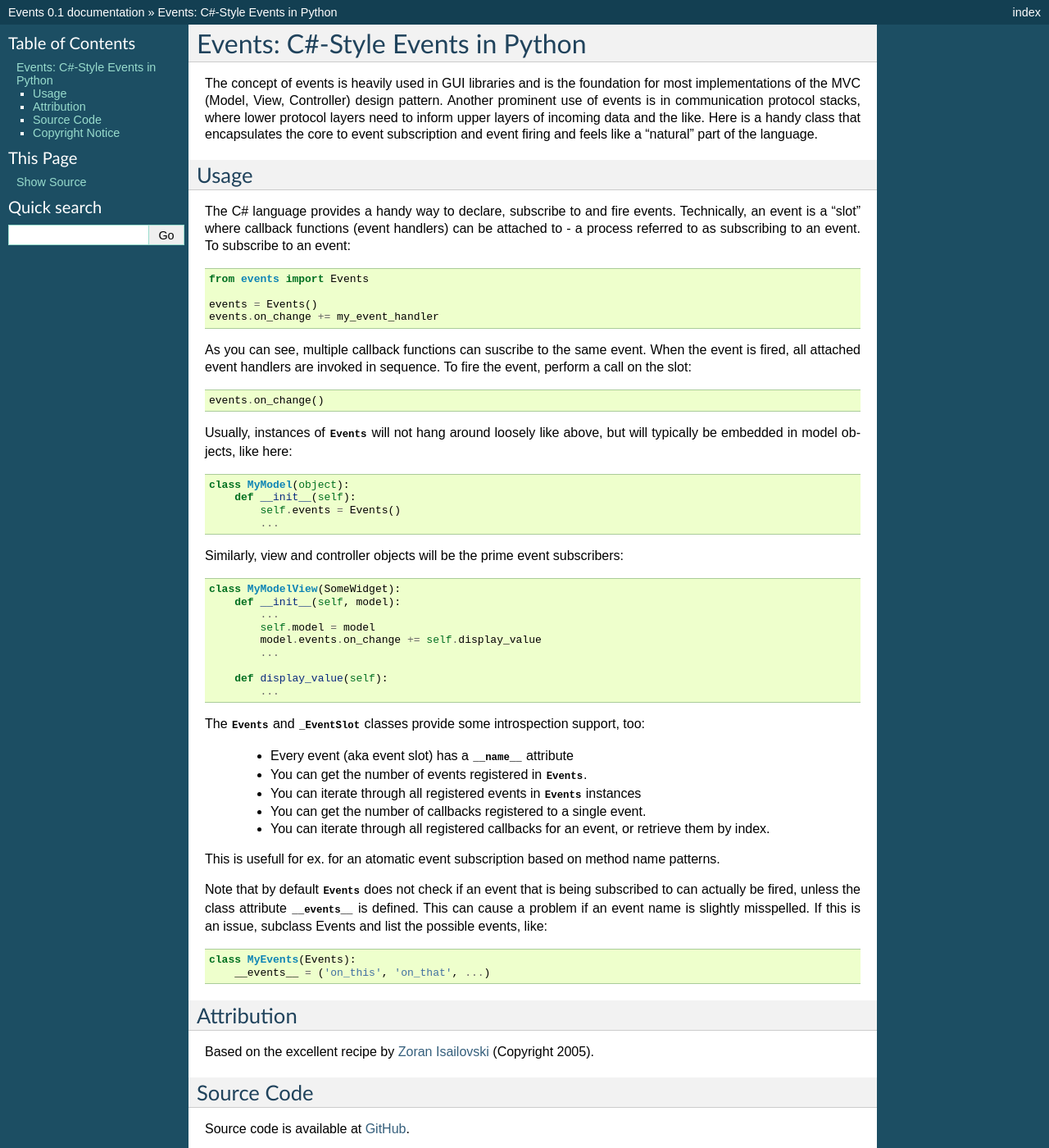
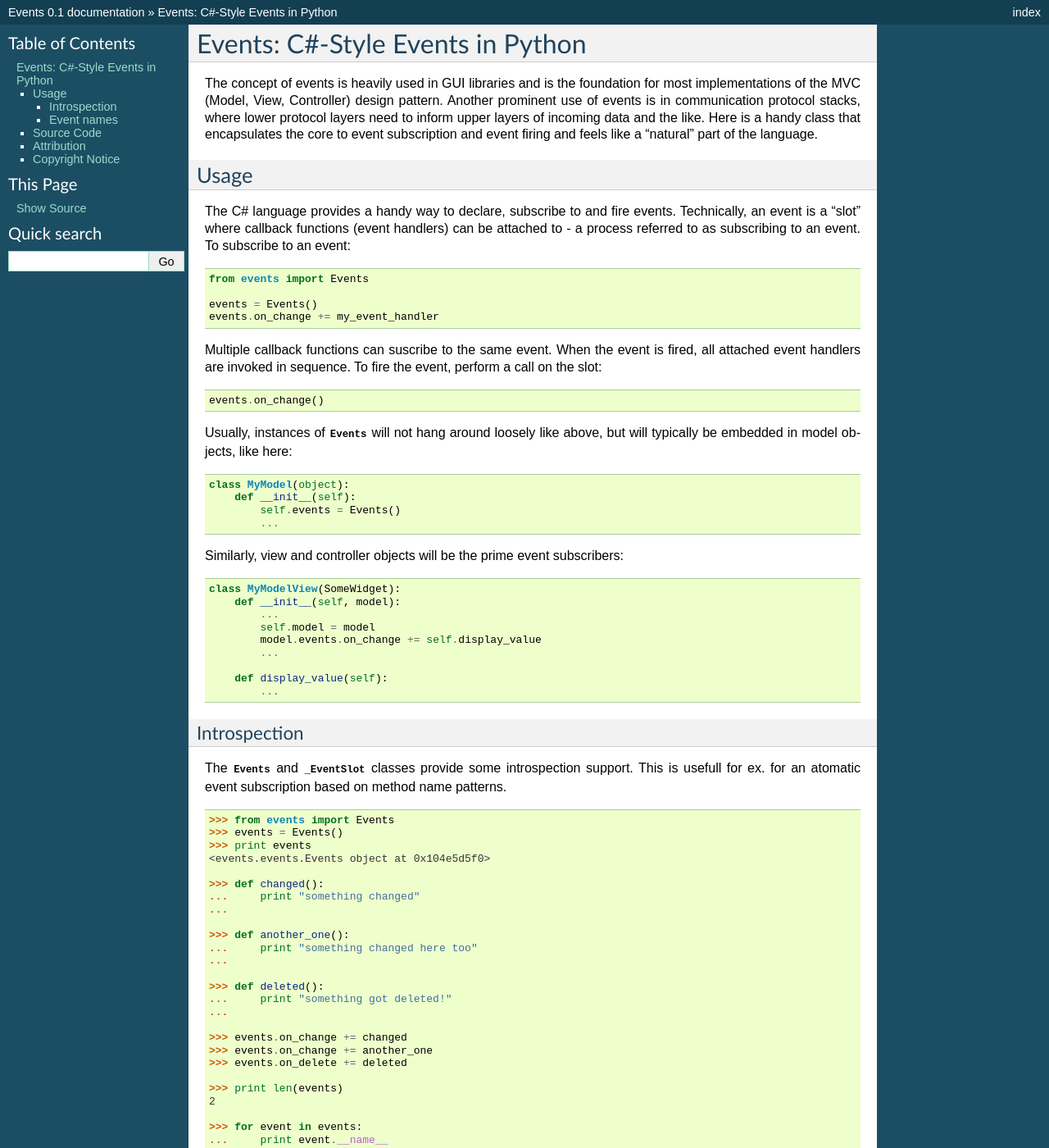
Before and after one commit to pyeve/events, a Sphinx documentation site: the page built from events/docs/index.rst, in a window 1280 px wide and 1400 px high. Shown: the whole window at 82% size. Built offline with Sphinx 7.4.7, drawn with Linux system fonts in a browser that asks for light colours; some of the changed text lies outside the part shown.

Commit message:
Introspection example and some more cleanup

```diff
--- a/events/docs/index.rst
+++ b/events/docs/index.rst
@@ -9,7 +9,7 @@ like. Here is a handy class that encapsulates the core to event subscription
 and event firing and feels like a "natural" part of the language.
 
 Usage
------
+=====
 The C# language provides a handy way to declare, subscribe to and fire
 events. Technically, an event is a "slot" where callback functions (event
 handlers) can be attached to - a process referred to as subscribing to an
@@ -20,9 +20,9 @@ event. To subscribe to an event: ::
     events = Events()
     events.on_change += my_event_handler
 
-As you can see, multiple callback functions can suscribe to the same
-event. When the event is fired, all attached event handlers are invoked in
-sequence. To fire the event, perform a call on the slot: ::
+Multiple callback functions can suscribe to the same event. When the event is
+fired, all attached event handlers are invoked in sequence. To fire the event,
+perform a call on the slot: ::
 
     events.on_change()
 
@@ -46,46 +46,103 @@ Similarly, view and controller objects will be the prime event subscribers: ::
         def display_value(self):
             ...
 
+Introspection
+-------------
 The :class:`~events.Events` and :class:`~events._EventSlot` classes provide
-some introspection support, too:
+some introspection support. This is usefull for ex. for an atomatic event
+subscription based on method name patterns. ::
 
-    - Every event (aka event slot) has a :attr:`__name__` attribute
-    - You can get the number of events registered in :class:`~events.Events`.
-    - You can iterate through all registered events in :class:`~events.Events`
-      instances
-    - You can get the number of callbacks registered to a single event.
-    - You can iterate through all registered callbacks for an event, or
-      retrieve them by index.
+    >>> from events import Events
+    >>> events = Events()
+    >>> print events
+    <events.events.Events object at 0x104e5d5f0>
+
+    >>> def changed():
+    ...     print "something changed"
+    ...
+
+    >>> def another_one():
+    ...     print "something changed here too"
+    ...
+
+    >>> def deleted():
+    ...     print "something got deleted!"
+    ...
+
+    >>> events.on_change += changed
+    >>> events.on_change += another_one
+    >>> events.on_delete += deleted
+
+    >>> print len(events)
+    2
+
+    >>> for event in events:
+    ...     print event.__name__
+    ...
+    on_change
+    on_delete
+
+    >>> event = events.on_change
+    >>> print event
+    event 'on_change'
+
+    >>> print len(event)
+    2
+
+    >>> for handler in event:
+    ...     print handler.__name__
+    ...
+    changed
+    another_one
+
+    >>> print event[0]
+    <function changed at 0x104e5c230>
+
+    >>> print event[0].__name__
+    changed
+
+    >>> print len(events.on_delete)
+    1
+
+    >>> events.on_change()
+    something changed
+    somethind changed here too
+
+    >>> events.on_delete()
+    something got deleted!
 
 
-This is usefull for ex. for an atomatic event subscription based on method
-name patterns.
-
+Event names
+-----------
 Note that by default :class:`~events.Events` does not check if an event that is
 being subscribed to can actually be fired, unless the class attribute
 :attr:`__events__` is defined.  This can cause a problem if an event name is
-slightly misspelled. If this is an issue, subclass Events and list the possible
-events, like: ::
+slightly misspelled. If this is an issue, subclass :class:`~events.Events` and
+list the possible events, like: ::
 
     class MyEvents(Events):
-        __events__ = ('on_this', 'on_that', ...)
+        __events__ = ('on_this', 'on_that', )
 
+    events = MyEvents()
+
+    # this will raise a EventsException as `on_change` is unknown to MyEvents:
+    events.on_change += changed
+
+Source Code
+===========
+Source code is available at GitHub_.
 
 Attribution
------------
+===========
 Based on the excellent recipe by `Zoran Isailovski`_ (Copyright 2005).
 
-Source Code
------------
-Source code is available at `GitHub
-<https://github.com/nicolaiarocci/events>`_.
-
 Copyright Notice
-----------------
-This is an open source project by `Nicola Iarocci
-<http://nicolaiarocci.com>`_. See the original `LICENSE
-<https://github.com/nicolaiarocci/events/blob/master/LICENSE>`_ for more
-informations.
+================
+This is an open source project by `Nicola Iarocci`_. See the original LICENSE_
+for more informations.
 
 .. _LICENSE: https://github.com/nicolaiarocci/events/blob/master/LICENSE
 .. _`Zoran Isailovski`: http://code.activestate.com/recipes/410686/
+.. _GitHub: https://github.com/nicolaiarocci/events
+.. _`Nicola Iarocci`: http://nicolaiarocci.com
+.. _LICENSE: https://github.com/nicolaiarocci/events/blob/master/LICENSE
```
